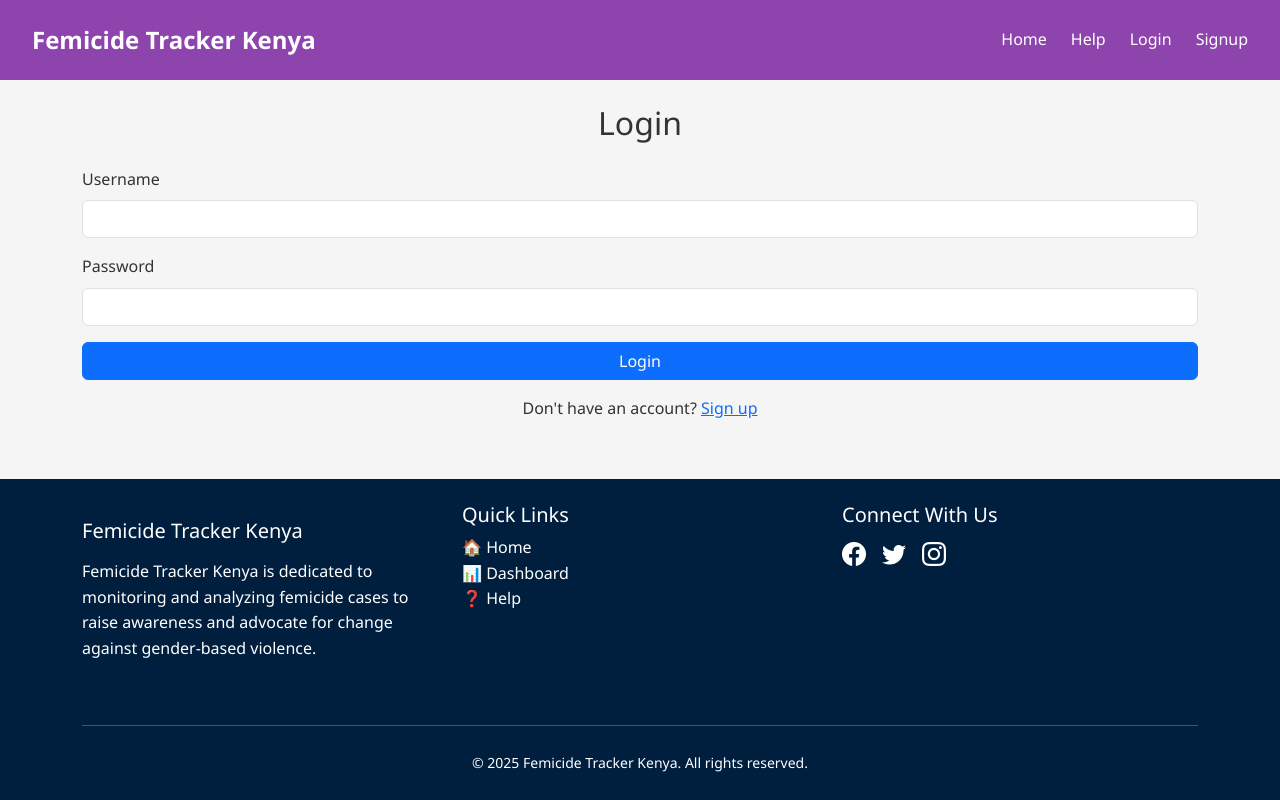
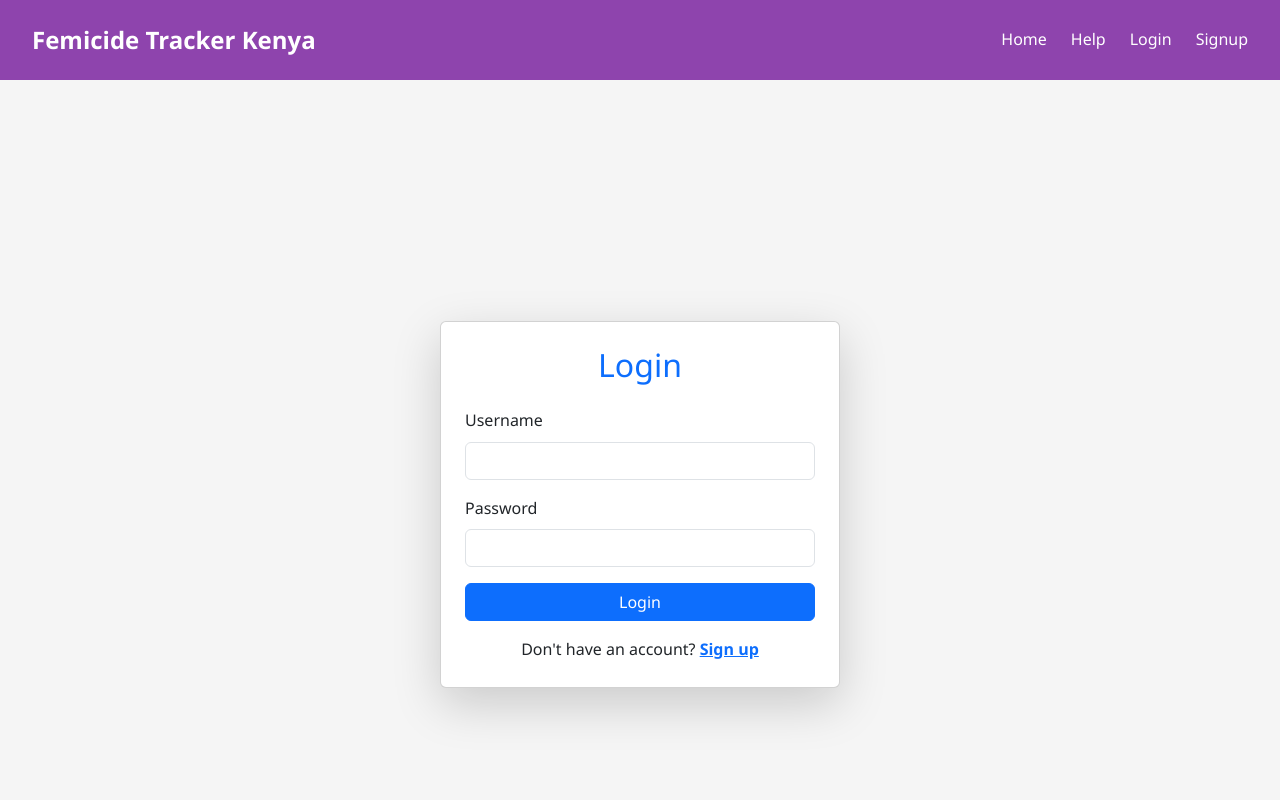
Before and after one commit to kkmanuu/femicide-tracker, a React (Create React App) app: page /login in a window 1280 px wide. Shown: the top 800 px of the page. Built offline with nearby package versions, Linux system fonts and the light colour scheme.

Commit message:
Styled the login form with Bootstrap for better UI/UX

```diff
--- a/src/pages/Login.jsx
+++ b/src/pages/Login.jsx
@@ -2,7 +2,7 @@ import React, { useState } from 'react';
 import { useNavigate } from 'react-router-dom';
 import { login } from '../api/api';
 import AuthForm from '../components/AuthForm';
-import { Alert, Spinner } from 'react-bootstrap';
+import { Alert, Spinner, Container, Card, Button } from 'react-bootstrap';
 
 const Login = ({ onLogin }) => {
   const [error, setError] = useState('');
@@ -26,9 +26,9 @@ const Login = ({ onLogin }) => {
   };
 
   return (
-    <div className="auth-container">
-      <div className="auth-card">
-        <h2 className="text-center mb-4">Login</h2>
+    <Container className="d-flex justify-content-center align-items-center vh-100">
+      <Card className="p-4 shadow-lg" style={{ width: '100%', maxWidth: '400px' }}>
+        <h2 className="text-center mb-4 text-primary">Login</h2>
 
         {error && (
           <Alert variant="danger" className="mb-3">
@@ -43,10 +43,10 @@ const Login = ({ onLogin }) => {
         />
 
         <div className="text-center mt-3">
-          Don't have an account? <a href="/signup">Sign up</a>
+          Don't have an account? <a href="/signup" className="text-primary fw-bold">Sign up</a>
         </div>
-      </div>
-    </div>
+      </Card>
+    </Container>
   );
 };
 
```
